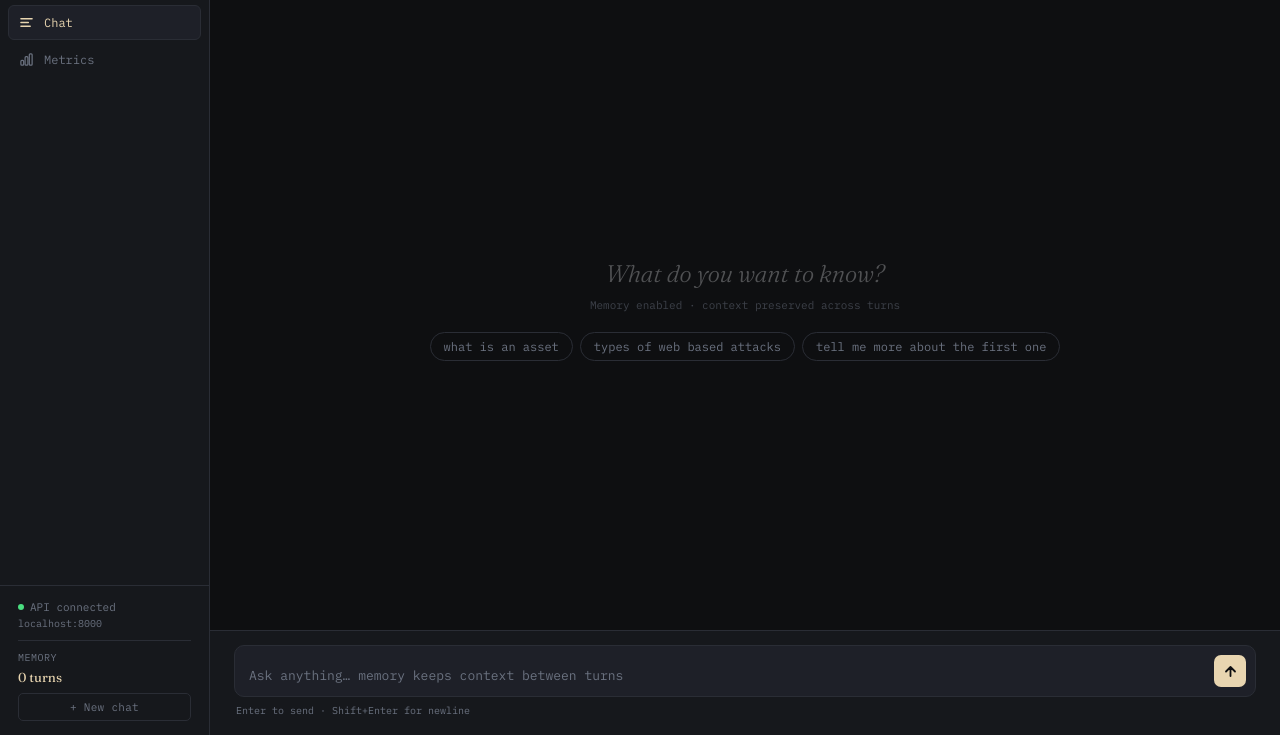
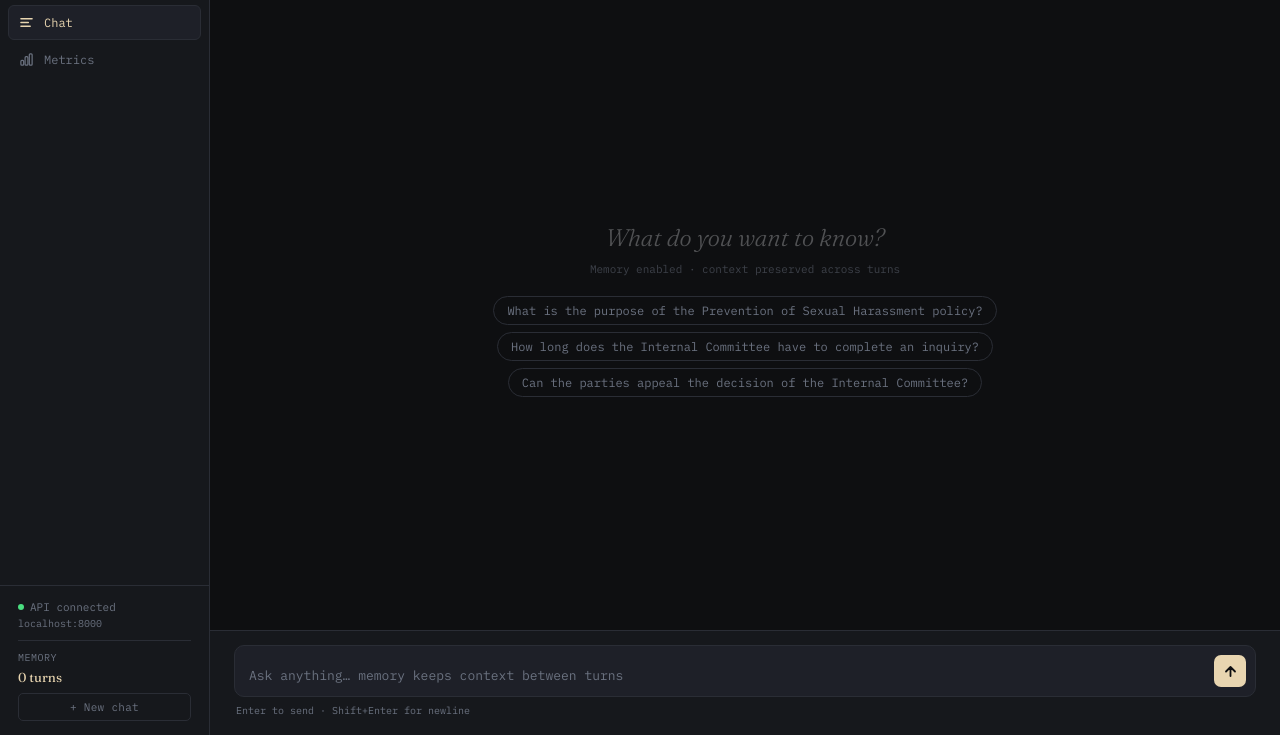
Before and after one commit to yashkankhareyk/RAGFORGE, a plain HTML site: page frontend/index.html in a window 1280 px wide. Shown: the part 65-800 px from the top of the page. Drawn offline with Linux system fonts and the light colour scheme.

Commit message:
Update index.html

```diff
--- a/frontend/index.html
+++ b/frontend/index.html
@@ -133,9 +133,9 @@ html,body{height:100%;background:var(--bg);color:var(--tx);font-family:var(--mn)
         <div class="et">What do you want to know?</div>
         <div class="esb">Memory enabled · context preserved across turns</div>
         <div class="sugs">
-          <button class="sug" onclick="fill(this)">what is an asset</button>
-          <button class="sug" onclick="fill(this)">types of web based attacks</button>
-          <button class="sug" onclick="fill(this)">tell me more about the first one</button>
+          <button class="sug" onclick="fill(this)">What is the purpose of the Prevention of Sexual Harassment policy?</button>
+          <button class="sug" onclick="fill(this)">How long does the Internal Committee have to complete an inquiry?</button>
+          <button class="sug" onclick="fill(this)">Can the parties appeal the decision of the Internal Committee?</button>
         </div>
       </div>
     </div>
```
